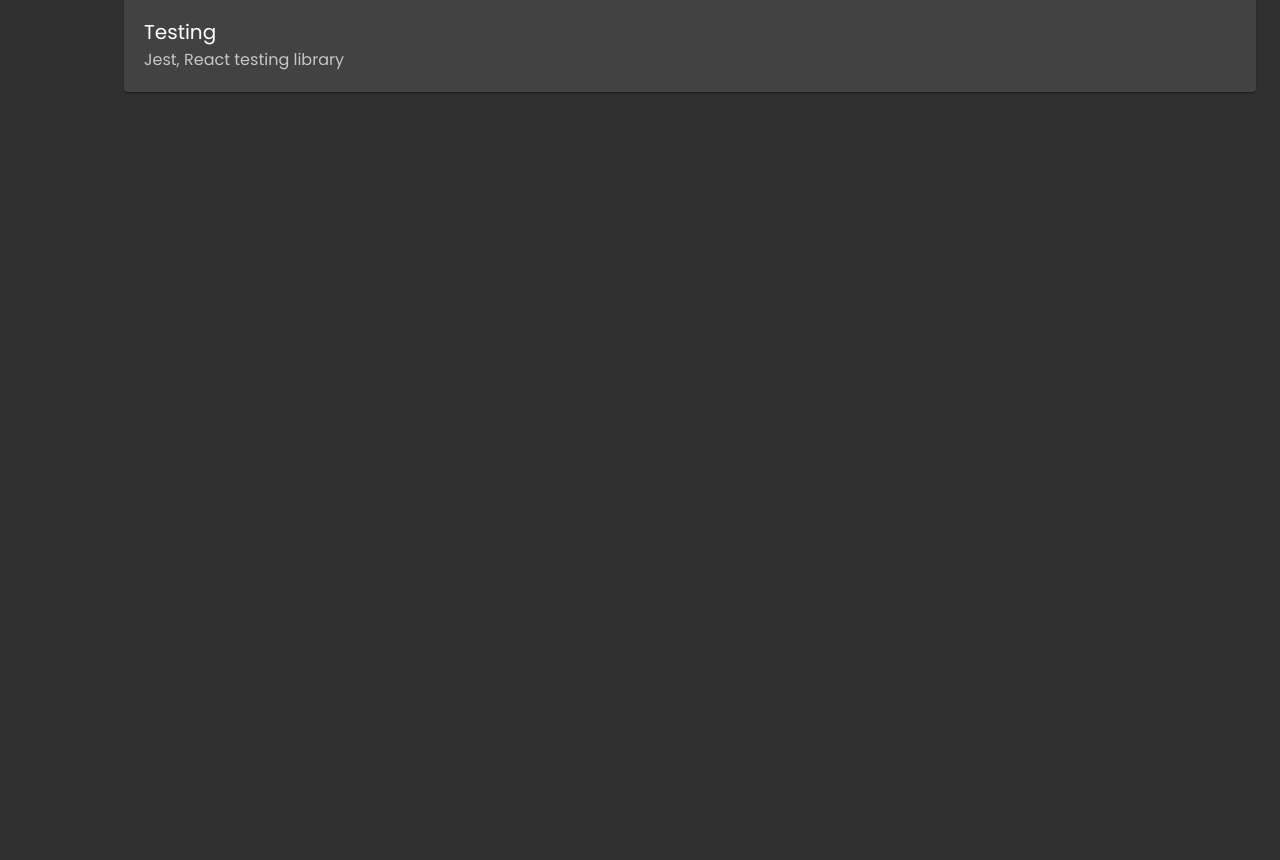
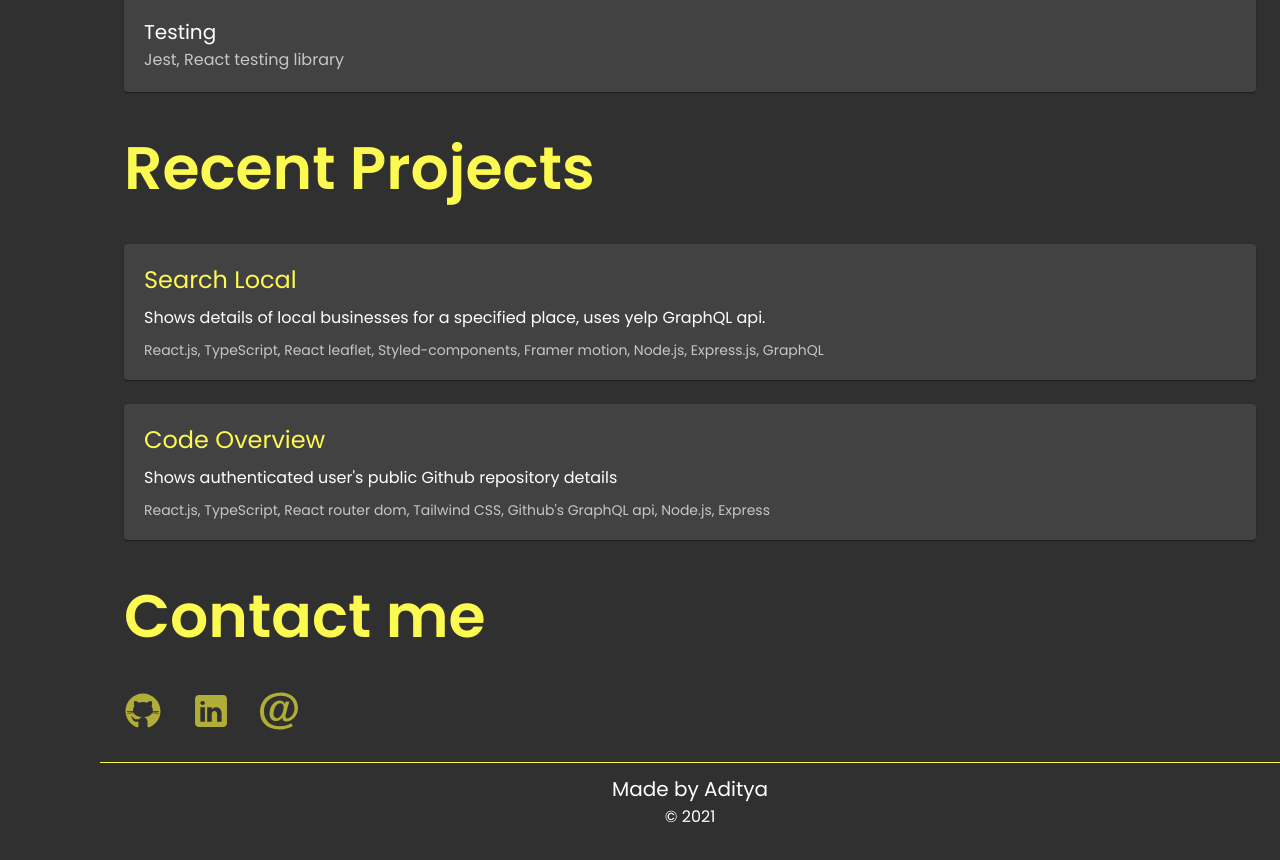
Before and after one commit to AdiBev/portfolio-aditya, a React (Create React App) app: page / in a window 1280 px wide. Shown: the part 1322-2182 px from the top of the page. Before the commit the page ends 1424 px from the top, so only its background shows below. Built offline with nearby package versions, Linux system fonts and the light colour scheme.

Commit message:
add components to render

```diff
--- a/src/App.tsx
+++ b/src/App.tsx
@@ -7,6 +7,9 @@
 import { ThemeType } from "./types";
 import { themePicker } from "./themePicker";
 import { SkillsList } from "./components/SkillsList";
+import { ProjectsList } from "./components/ProjectsList";
+import { Contact } from "./components/Contact";
+import { Footer } from "./components/Footer";
 
 const useStyle = makeStyles((theme) => ({
   main: {
@@ -32,7 +35,10 @@
         <Container>
           <Profile />
           <SkillsList />
+          <ProjectsList />
+          <Contact />
         </Container>
+        <Footer />
       </main>
     </MuiThemeProvider>
   );
```
